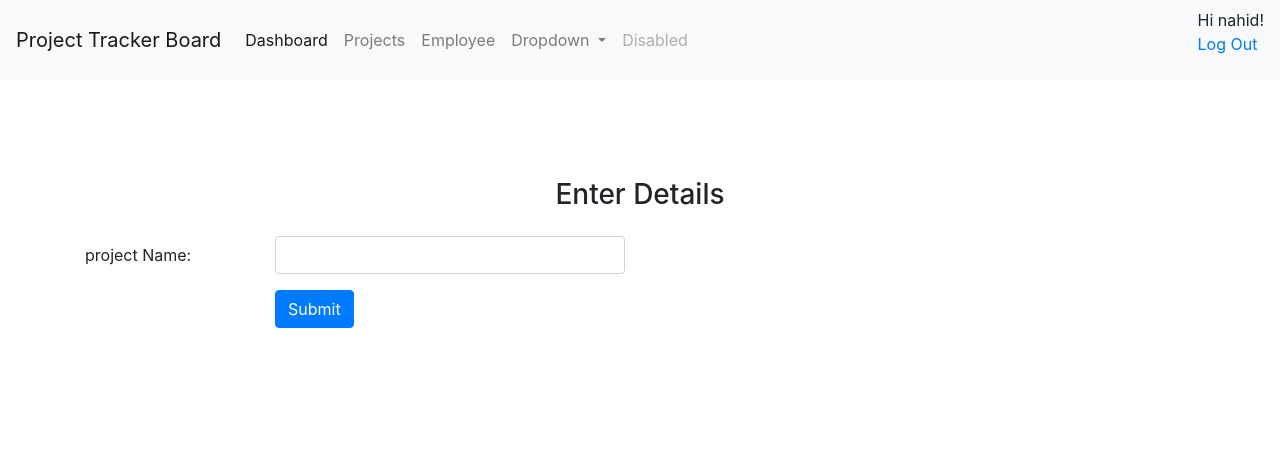
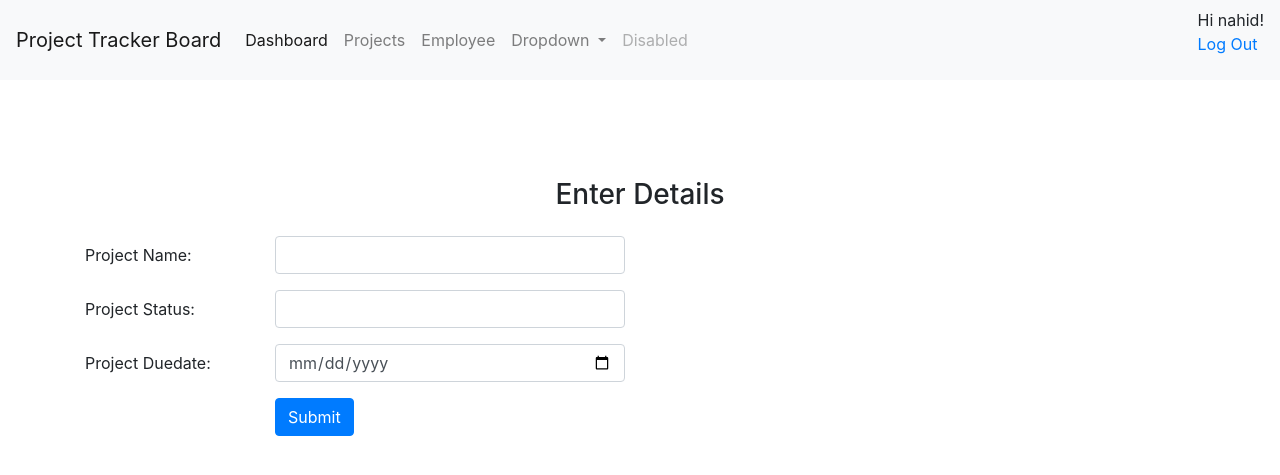
Before and after one commit to mnhmilu/poc-django, a Django app: page /project/proj in a window 1280 px wide. Shown: the top 475 px of the page. Run offline with Django 3.2, Linux system fonts and the light colour scheme; a user stored in the database is signed in; some libraries are stand-ins or nearby versions.

Commit message:
minor fix

```diff
--- a/crudexample/urls.py
+++ b/crudexample/urls.py
@@ -25,8 +25,11 @@ urlpatterns = [
 
     path('admin/', admin.site.urls),
     path('dashboard/',views.home),
+
     path('project/proj', views_project.proj),
     path('project/show', views_project.project_lookup, name='project_lookup'),
+    path('project/reload/', views_project.reload_view, name='project_reload'),
+
     path('employee/emp', views.emp),
     path('employee/export',views.export),
     path('employee/exportpdf',views.export_pdf),
@@ -35,6 +38,7 @@ urlpatterns = [
     path('employee/delete/<int:id>', views.destroy),
     path('employee/reload/', views.reload_view, name='reload'),
     path('employee/show', views.employee_lookup, name='employee_lookup'),
+
     path("accounts/", include("django.contrib.auth.urls")),  # new
     path('', TemplateView.as_view(template_name='dashboard.html'), name='dashboard')
 ]
--- a/employee/models.py
+++ b/employee/models.py
@@ -3,6 +3,7 @@
 
 
 from django.db import models
+
 class Employee(models.Model):
     eid = models.CharField(max_length=20)
     ename = models.CharField(max_length=100)
--- a/employee/templates/project/index.html
+++ b/employee/templates/project/index.html
@@ -3,7 +3,7 @@
 {% block content %}
 
     <div class="container mt-5">
-        <form method="POST" class="post-form" action="/project/emp">
+        <form method="POST" class="post-form" action="/project/proj">
             {% csrf_token %}
             <div class="row">
                 <div class="col-md-4 offset-md-4">
@@ -17,23 +17,23 @@
                 </div>
             </div> -->
             <div class="form-group row">
-                <label for="id_ename" class="col-md-2 col-form-label">project Name:</label>
+                <label for="id_name" class="col-md-2 col-form-label">Project Name:</label>
                 <div class="col-md-4">
                     <input type="text" name="project_name" maxlength="100" required class="form-control" id="id_project_name">
                 </div>
             </div>
-            <!-- <div class="form-group row">
-                <label for="id_eemail" class="col-md-2 col-form-label">project Email:</label>
+             <div class="form-group row">
+                <label for="id_project_status" class="col-md-2 col-form-label">Project Status:</label>
                 <div class="col-md-4">
-                    <input type="email" name="eemail" maxlength="254" required class="form-control" id="id_eemail">
+                    <input type="text" name="project_status" maxlength="254" required class="form-control" id="id_project_status">
                 </div>
             </div>
             <div class="form-group row">
-                <label for="id_econtact" class="col-md-2 col-form-label">project Contact:</label>
+                <label for="due_date" class="col-md-2 col-form-label">Project Duedate:</label>
                 <div class="col-md-4">
-                    <input type="text" name="econtact" maxlength="15" required class="form-control" id="id_econtact">
+                    <input type="date" name="due_date" maxlength="15" required class="form-control" id="id_due_date">
                 </div>
-            </div> -->
+            </div>
             <div class="form-group row">
                 <div class="col-md-4 offset-md-2">
                     <button type="submit" class="btn btn-primary">Submit</button>
--- a/employee/templates/project/show.html
+++ b/employee/templates/project/show.html
@@ -17,7 +17,7 @@
         </form>
       </div>
       <div class="col-md-2">
-        <form class="form-inline" method="get" action="{% url 'reload' %}">
+        <form class="form-inline" method="get" action="{% url 'project_reload' %}">
           <button type="submit" class="btn btn-primary">Reload</button>
         </form>
       </div>
@@ -95,7 +95,7 @@
 
 
 <div style="text-align: center;">
-  <a href="/project/proj" class="btn btn-primary" style="margin-right: 10px;">Add New Record</a>
+  <a href="/project/proj" class="btn btn-primary" style="margin-right: 10px;">Add New Project</a>
   <a href="/project/export" class="btn btn-primary" style="margin-right: 10px;">Export CSV</a>
   <a href="/project/exportpdf" class="btn btn-primary">Export PDF</a>
 </div>
--- a/employee/views_project.py
+++ b/employee/views_project.py
@@ -18,6 +18,8 @@ logger = logging.getLogger(__name__)
 
 @login_required
 def proj(request):
+
+    logger.info("proj------------> called");
     if request.method == "POST":
         form = ProjectForm(request.POST)
         if form.is_valid():
```
Also changed, not shown: db.sqlite3.
